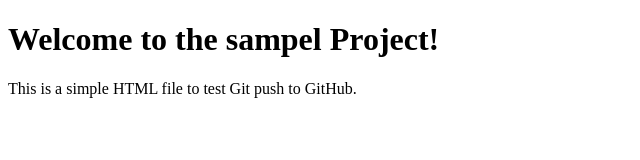
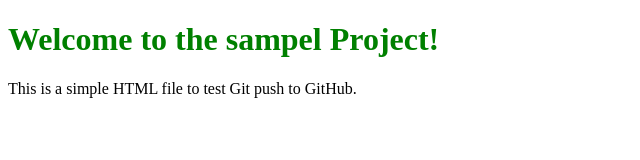
Before and after one commit to PuneethAchar/puneeth-demo, a plain HTML site: page index.html in a window 1280 px wide. Shown: the whole page, without its empty margins (0-640 px from the left). Drawn offline with Linux system fonts and the light colour scheme.

Commit message:
Update index.html

```diff
--- a/index.html
+++ b/index.html
@@ -6,7 +6,7 @@
     <title>Dummy Project</title>
 </head>
 <body>
-    <h1>Welcome to the sampel Project!</h1>
+    <h1 style=color:green>Welcome to the sampel Project!</h1>
     <p>This is a simple HTML file to test Git push to GitHub.</p>
 </body>
 </html>
```
